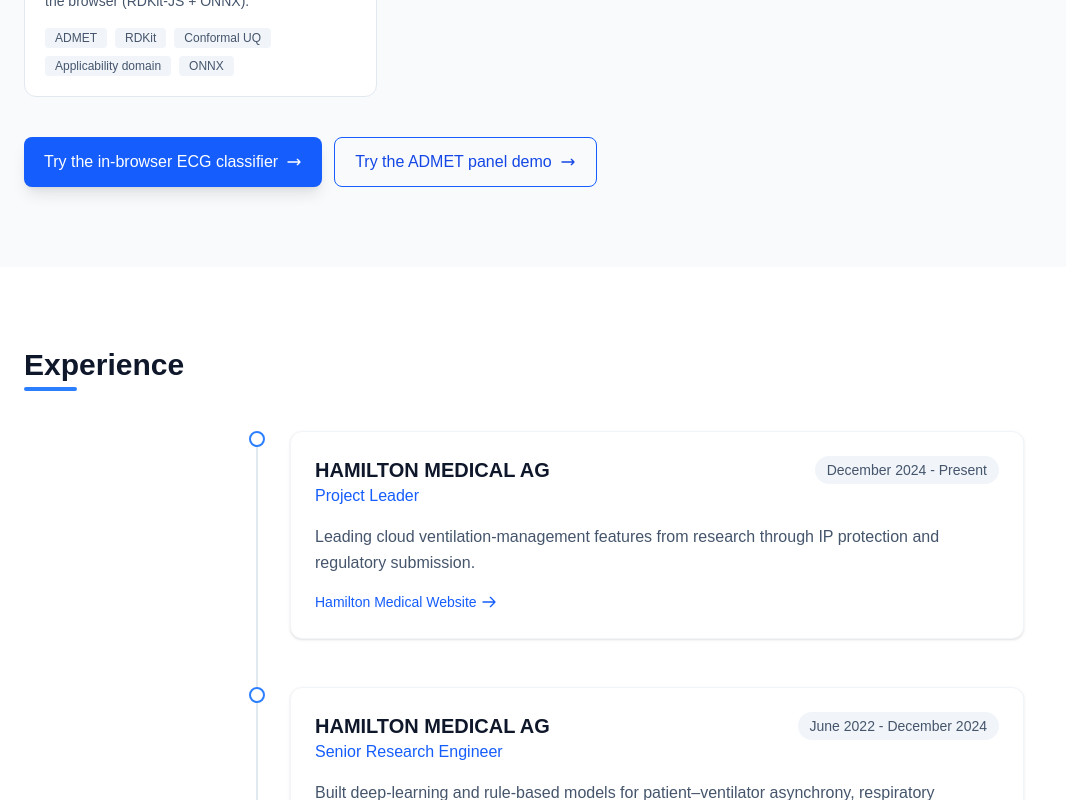
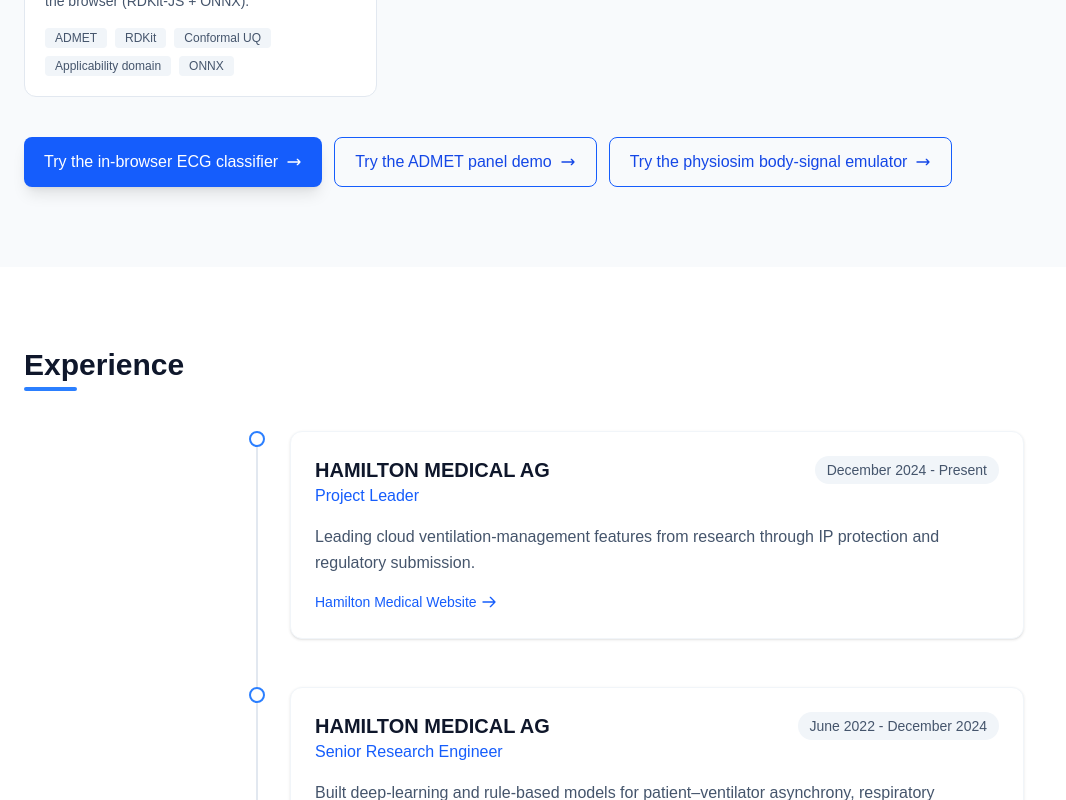
Before and after one commit to mlavanga/mlavanga.github.io, a Next.js app: page / in a window 1280 px wide. Shown: the part 1780-2580 px from the top of the page, without its empty margins (0-1066 px from the left). Built offline with nearby package versions, Linux system fonts and the light colour scheme.

Commit message:
Physiosim button

```diff
--- a/app/components/HealthAISection.tsx
+++ b/app/components/HealthAISection.tsx
@@ -74,6 +74,10 @@
             Try the ADMET panel demo
             <svg className="w-4 h-4" fill="none" stroke="currentColor" viewBox="0 0 24 24"><path strokeLinecap="round" strokeLinejoin="round" strokeWidth={2} d="M17 8l4 4m0 0l-4 4m4-4H3" /></svg>
           </Link>
+          <a href="https://mlavanga.github.io/physiosim/" target="_blank" rel="noreferrer" className="inline-flex items-center gap-2 px-5 py-3 rounded-lg border border-blue-600 text-blue-700 dark:text-blue-300 font-medium hover:bg-blue-50 dark:hover:bg-blue-900/20 transition-all">
+            Try the physiosim body-signal emulator
+            <svg className="w-4 h-4" fill="none" stroke="currentColor" viewBox="0 0 24 24"><path strokeLinecap="round" strokeLinejoin="round" strokeWidth={2} d="M17 8l4 4m0 0l-4 4m4-4H3" /></svg>
+          </a>
         </div>
       </div>
     </section>
--- a/app/data/content.ts
+++ b/app/data/content.ts
@@ -180,6 +180,13 @@
 
 export const projects: ProjectItem[] = [
   {
+    title: "physiosim — coupled physiological-signal emulator",
+    description: "An in-browser, real-time numerical body-signal phantom: coupled ECG, arterial BP, PPG, SpO₂ and respiration with RSA + baroreflex coupling — a reproducible ground-truth reference for validating wearable/textile sensors. Runs fully client-side (vanilla JS + Canvas); firmware twin targets an MCP4725 DAC (github.com/mlavanga/physiosim).",
+    link: "https://mlavanga.github.io/physiosim/",
+    tags: ["ECG", "ABP", "PPG", "SpO₂", "Respiration", "Canvas", "Firmware"],
+    quote: "A reproducible numerical body-signal phantom for wearable-sensor validation"
+  },
+  {
     title: "Patient-ventilator asynchronies",
     description: "Optimizing patient-ventilator asynchrony detection in mechanically ventilated patients using advanced signal-processing techniques.",
     link: "https://www.hamilton-medical.com/en_US/Products/Technologies/IntelliSync.html",
```
